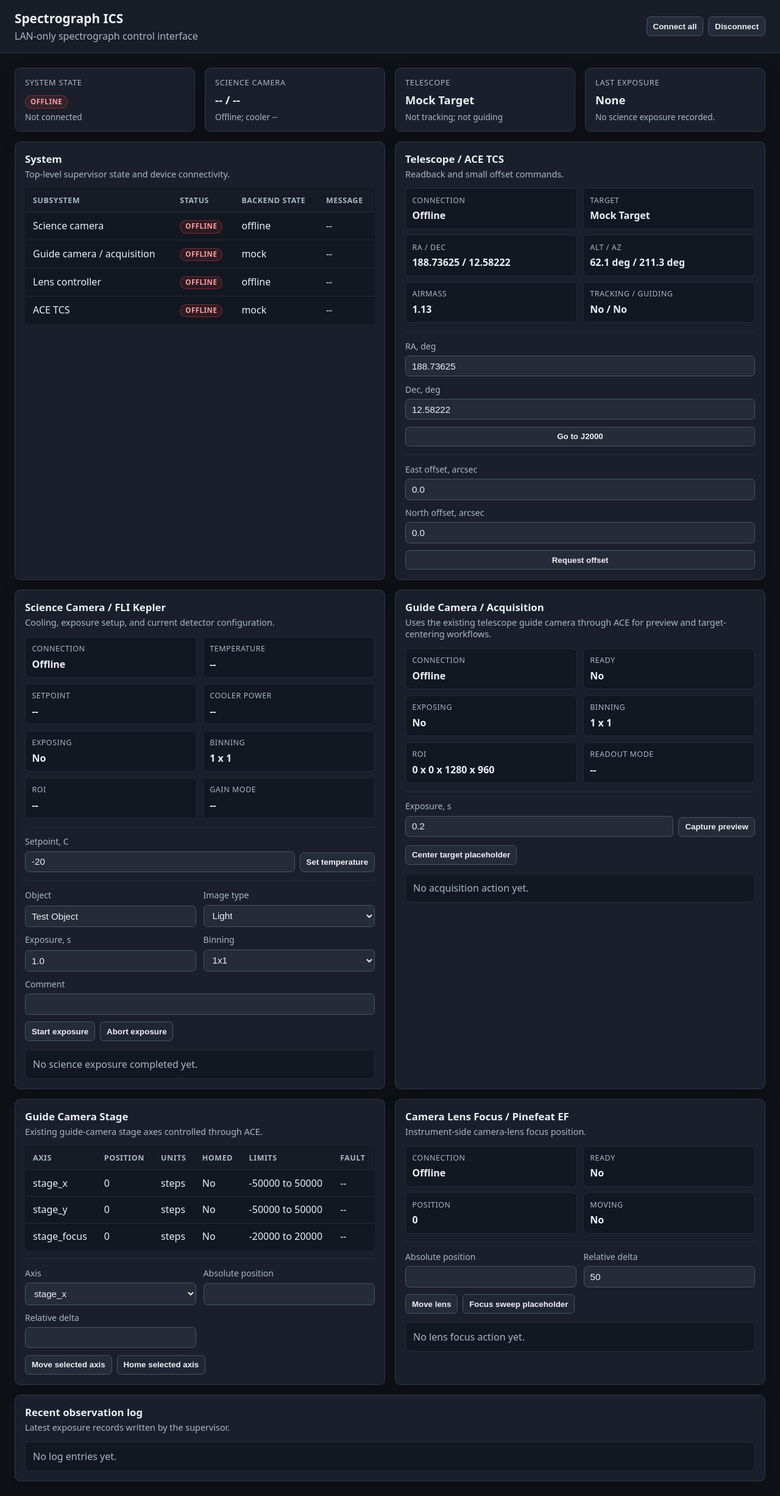
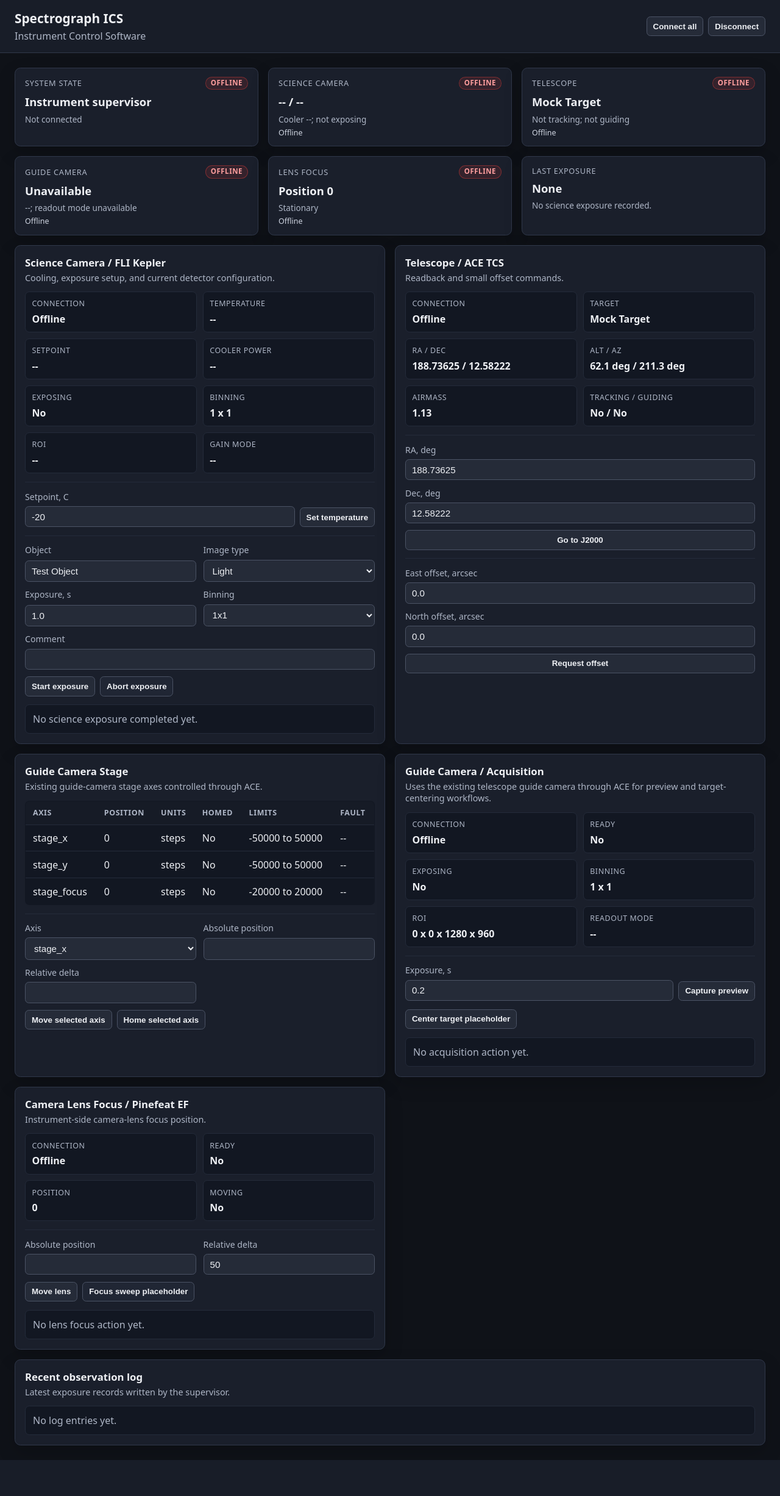
Before and after one commit to IanB618/MLO-Spectrograph, a Flask app: page / in a window 1280 px wide. Shown: the whole page at 61% size. After the commit the page ends 2394 px from the top, so only its background shows below. Run offline with Flask 3, Linux system fonts and the light colour scheme; data that the repository does not hold is empty.

Commit message:
Update web UI layout

```diff
--- a/ics/src/static/css/app.css
+++ b/ics/src/static/css/app.css
@@ -59,7 +59,7 @@
 
 .status-strip {
   display: grid;
-  grid-template-columns: repeat(4, minmax(180px, 1fr));
+  grid-template-columns: repeat(3, minmax(200px, 1fr));
   gap: 1rem;
   margin-bottom: 1rem;
 }
@@ -76,6 +76,14 @@
   padding: 0.85rem 1rem;
 }
 
+.metric-heading {
+  display: flex;
+  justify-content: space-between;
+  gap: 0.75rem;
+  align-items: center;
+  margin-bottom: 0.45rem;
+}
+
 .metric-label {
   display: block;
   color: var(--muted);
@@ -85,13 +93,18 @@
   margin-bottom: 0.45rem;
 }
 
+.metric-heading .metric-label {
+  margin-bottom: 0;
+}
+
 .metric-main {
   font-size: 1.15rem;
   font-weight: 700;
   min-height: 1.7rem;
 }
 
-.metric-note {
+.metric-note,
+.metric-message {
   display: block;
   color: var(--muted);
   font-size: 0.85rem;
@@ -99,6 +112,11 @@
   overflow: hidden;
   text-overflow: ellipsis;
   white-space: nowrap;
+}
+
+.metric-message {
+  color: #d0d6e2;
+  font-size: 0.78rem;
 }
 
 .grid {
@@ -357,7 +375,10 @@
 }
 
 @media (max-width: 1100px) {
-  .status-strip,
+  .status-strip {
+    grid-template-columns: repeat(2, minmax(220px, 1fr));
+  }
+
   .grid {
     grid-template-columns: 1fr;
   }
@@ -368,6 +389,7 @@
 }
 
 @media (max-width: 650px) {
+  .status-strip,
   .topbar,
   .inline-form,
   .two-col-form,
--- a/ics/src/static/js/app.js
+++ b/ics/src/static/js/app.js
@@ -105,19 +105,40 @@
   return value.join(" x ");
 }
 
-function stateBadge(value) {
-  const state = value || "unknown";
-  return `<span class="badge badge-${escapeHtml(state)}">${escapeHtml(state.toUpperCase())}</span>`;
+function badgeTone(value) {
+  const state = String(value || "unknown").toLowerCase();
+  if (["ready", "idle", "ok", "connected", "mock"].includes(state)) {
+    return "ready";
+  }
+  if (["busy", "moving", "slewing", "tracking", "acquiring", "focusing", "exposing", "calibrating"].includes(state)) {
+    return "busy";
+  }
+  if (["error", "alert", "fault", "failed"].includes(state)) {
+    return "error";
+  }
+  if (["offline", "disconnected"].includes(state)) {
+    return "offline";
+  }
+  return "unknown";
 }
 
-function connectionBadge(device) {
+function stateBadge(value) {
+  const state = String(value || "unknown").toLowerCase();
+  return `<span class="badge badge-${badgeTone(state)}">${escapeHtml(state.toUpperCase())}</span>`;
+}
+
+function deviceStateBadge(device) {
   if (!device || !device.connected) {
-    return '<span class="badge badge-offline">OFFLINE</span>';
+    return stateBadge("offline");
   }
-  if (device.ready) {
-    return '<span class="badge badge-ready">READY</span>';
+  return stateBadge(device.state || (device.ready ? "ready" : "busy"));
+}
+
+function setBadge(id, html) {
+  const element = document.getElementById(id);
+  if (element) {
+    element.outerHTML = html.replace("<span", `<span id="${id}"`);
   }
-  return '<span class="badge badge-busy">BUSY</span>';
 }
 
 function escapeHtml(value) {
@@ -186,32 +207,6 @@
       <strong>${escapeHtml(value)}</strong>
     </div>
   `).join("");
-}
-
-function renderDeviceTable(status) {
-  const devices = [
-    ["Science camera", status.science_camera],
-    ["Guide camera / acquisition", status.acquisition_camera],
-    ["Lens controller", status.lens],
-    ["ACE TCS", status.tcs],
-  ];
-  document.getElementById("device-table").innerHTML = `
-    <table>
-      <thead>
-        <tr><th>Subsystem</th><th>Status</th><th>Backend state</th><th>Message</th></tr>
-      </thead>
-      <tbody>
-        ${devices.map(([label, device]) => `
-          <tr>
-            <td>${escapeHtml(label)}</td>
-            <td>${connectionBadge(device)}</td>
-            <td>${escapeHtml(device.state || "--")}</td>
-            <td>${escapeHtml(device.message || "--")}</td>
-          </tr>
-        `).join("")}
-      </tbody>
-    </table>
-  `;
 }
 
 function renderAxisTable(axes) {
@@ -296,16 +291,32 @@
 }
 
 function updateStatus(status) {
-  document.getElementById("system-state-badge").outerHTML = stateBadge(status.state).replace("<span", '<span id="system-state-badge"');
+  setBadge("system-state-badge", stateBadge(status.state));
   setText("system-message", status.message || "--");
 
   const science = status.science_camera;
+  setBadge("science-state-badge", deviceStateBadge(science));
   setText("science-summary", `${formatNumber(science.temperature_c, 1, " C")} / ${formatNumber(science.setpoint_c, 1, " C")}`);
-  setText("science-note", `${science.connected ? "Connected" : "Offline"}; cooler ${formatNumber(science.cooler_power_pct, 0, "%")}`);
+  setText("science-note", `Cooler ${formatNumber(science.cooler_power_pct, 0, "%")}; ${science.exposing ? "exposing" : "not exposing"}`);
+  setText("science-message", science.message || (science.connected ? "Connected" : "Offline"));
 
   const tcs = status.tcs;
+  setBadge("tcs-state-badge", deviceStateBadge(tcs));
   setText("tcs-summary", tcs.target_name || "No target");
   setText("tcs-note", `${tcs.tracking ? "Tracking" : "Not tracking"}; ${tcs.guiding ? "guiding" : "not guiding"}`);
+  setText("tcs-message", tcs.message || (tcs.connected ? "Connected" : "Offline"));
+
+  const acquisition = status.acquisition_camera;
+  setBadge("acquisition-state-badge", deviceStateBadge(acquisition));
+  setText("acquisition-summary", acquisition.exposing ? "Exposure in progress" : (acquisition.ready ? "Ready" : "Unavailable"));
+  setText("acquisition-note", `${formatNumber(acquisition.temperature_c, 1, " C")}; ${acquisition.gain_mode || "readout mode unavailable"}`);
+  setText("acquisition-message", acquisition.message || (acquisition.connected ? "Connected" : "Offline"));
+
+  const lens = status.lens;
+  setBadge("lens-state-badge", deviceStateBadge(lens));
+  setText("lens-summary", `Position ${lens.position ?? "--"}`);
+  setText("lens-note", lens.moving ? "Moving" : "Stationary");
+  setText("lens-message", lens.message || (lens.connected ? "Connected" : "Offline"));
 
   if (status.last_exposure) {
     setText("last-exposure-summary", `${status.last_exposure.image_type} ${formatNumber(status.last_exposure.exposure_s, 1, " s")}`);
@@ -315,7 +326,6 @@
     setText("last-exposure-note", "No science exposure recorded.");
   }
 
-  renderDeviceTable(status);
   renderKeyGrid("tcs-status", [
     ["Connection", tcs.connected ? "Connected" : "Offline"],
     ["Target", tcs.target_name || "--"],
--- a/ics/src/templates/base.html
+++ b/ics/src/templates/base.html
@@ -10,7 +10,7 @@
     <header class="topbar">
       <div>
         <h1>{{ site_name }}</h1>
-        <p>LAN-only spectrograph control interface</p>
+        <p>Instrument Control Software</p>
       </div>
       <div class="topbar-actions">
         <button data-action="connect">Connect all</button>
--- a/ics/src/templates/index.html
+++ b/ics/src/templates/index.html
@@ -3,19 +3,48 @@
 {% block content %}
 <section class="status-strip" aria-label="System status summary">
   <article class="metric-card">
-    <span class="metric-label">System state</span>
-    <div class="metric-main"><span id="system-state-badge" class="badge badge-unknown">Loading</span></div>
+    <div class="metric-heading">
+      <span class="metric-label">System state</span>
+      <span id="system-state-badge" class="badge badge-unknown">Loading</span>
+    </div>
+    <div class="metric-main">Instrument supervisor</div>
     <span id="system-message" class="metric-note">Waiting for status...</span>
   </article>
   <article class="metric-card">
-    <span class="metric-label">Science camera</span>
+    <div class="metric-heading">
+      <span class="metric-label">Science camera</span>
+      <span id="science-state-badge" class="badge badge-unknown">Loading</span>
+    </div>
     <div id="science-summary" class="metric-main">--</div>
     <span id="science-note" class="metric-note">--</span>
+    <span id="science-message" class="metric-message">--</span>
   </article>
   <article class="metric-card">
-    <span class="metric-label">Telescope</span>
+    <div class="metric-heading">
+      <span class="metric-label">Telescope</span>
+      <span id="tcs-state-badge" class="badge badge-unknown">Loading</span>
+    </div>
     <div id="tcs-summary" class="metric-main">--</div>
     <span id="tcs-note" class="metric-note">--</span>
+    <span id="tcs-message" class="metric-message">--</span>
+  </article>
+  <article class="metric-card">
+    <div class="metric-heading">
+      <span class="metric-label">Guide camera</span>
+      <span id="acquisition-state-badge" class="badge badge-unknown">Loading</span>
+    </div>
+    <div id="acquisition-summary" class="metric-main">--</div>
+    <span id="acquisition-note" class="metric-note">--</span>
+    <span id="acquisition-message" class="metric-message">--</span>
+  </article>
+  <article class="metric-card">
+    <div class="metric-heading">
+      <span class="metric-label">Lens focus</span>
+      <span id="lens-state-badge" class="badge badge-unknown">Loading</span>
+    </div>
+    <div id="lens-summary" class="metric-main">--</div>
+    <span id="lens-note" class="metric-note">--</span>
+    <span id="lens-message" class="metric-message">--</span>
   </article>
   <article class="metric-card">
     <span class="metric-label">Last exposure</span>
@@ -25,36 +54,6 @@
 </section>
 
 <section class="grid">
-  <article class="card">
-    <div class="card-header">
-      <div>
-        <h2>System</h2>
-        <p>Top-level supervisor state and device connectivity.</p>
-      </div>
-    </div>
-    <div id="device-table" class="table-wrap"></div>
-  </article>
-
-  <article class="card">
-    <div class="card-header">
-      <div>
-        <h2>Telescope / ACE TCS</h2>
-        <p>Readback and small offset commands.</p>
-      </div>
-    </div>
-    <div id="tcs-status" class="key-grid"></div>
-    <form id="tcs-goto-form" class="control-panel">
-      <label>RA, deg <input name="ra_deg" type="number" step="0.000001" min="0" max="359.999999" value="188.73625"></label>
-      <label>Dec, deg <input name="dec_deg" type="number" step="0.000001" min="-90" max="90" value="12.58222"></label>
-      <button>Go to J2000</button>
-    </form>
-    <form id="tcs-offset-form" class="control-panel">
-      <label>East offset, arcsec <input name="east_arcsec" type="number" step="0.1" value="0.0"></label>
-      <label>North offset, arcsec <input name="north_arcsec" type="number" step="0.1" value="0.0"></label>
-      <button>Request offset</button>
-    </form>
-  </article>
-
   <article class="card">
     <div class="card-header">
       <div>
@@ -98,17 +97,21 @@
   <article class="card">
     <div class="card-header">
       <div>
-        <h2>Guide Camera / Acquisition</h2>
-        <p>Uses the existing telescope guide camera through ACE for preview and target-centering workflows.</p>
+        <h2>Telescope / ACE TCS</h2>
+        <p>Readback and small offset commands.</p>
       </div>
     </div>
-    <div id="acquisition-camera-status" class="key-grid"></div>
-    <form id="acq-preview-form" class="inline-form">
-      <label>Exposure, s <input name="exposure_s" type="number" step="0.1" value="0.2"></label>
-      <button>Capture preview</button>
+    <div id="tcs-status" class="key-grid"></div>
+    <form id="tcs-goto-form" class="control-panel">
+      <label>RA, deg <input name="ra_deg" type="number" step="0.000001" min="0" max="359.999999" value="188.73625"></label>
+      <label>Dec, deg <input name="dec_deg" type="number" step="0.000001" min="-90" max="90" value="12.58222"></label>
+      <button>Go to J2000</button>
     </form>
-    <button data-action="center-target">Center target placeholder</button>
-    <div id="acq-output" class="result-box muted">No acquisition action yet.</div>
+    <form id="tcs-offset-form" class="control-panel">
+      <label>East offset, arcsec <input name="east_arcsec" type="number" step="0.1" value="0.0"></label>
+      <label>North offset, arcsec <input name="north_arcsec" type="number" step="0.1" value="0.0"></label>
+      <button>Request offset</button>
+    </form>
   </article>
 
   <article class="card">
@@ -134,6 +137,22 @@
         <button type="button" class="secondary" data-action="home-axis">Home selected axis</button>
       </div>
     </form>
+  </article>
+
+  <article class="card">
+    <div class="card-header">
+      <div>
+        <h2>Guide Camera / Acquisition</h2>
+        <p>Uses the existing telescope guide camera through ACE for preview and target-centering workflows.</p>
+      </div>
+    </div>
+    <div id="acquisition-camera-status" class="key-grid"></div>
+    <form id="acq-preview-form" class="inline-form">
+      <label>Exposure, s <input name="exposure_s" type="number" step="0.1" value="0.2"></label>
+      <button>Capture preview</button>
+    </form>
+    <button data-action="center-target">Center target placeholder</button>
+    <div id="acq-output" class="result-box muted">No acquisition action yet.</div>
   </article>
 
   <article class="card">
```
